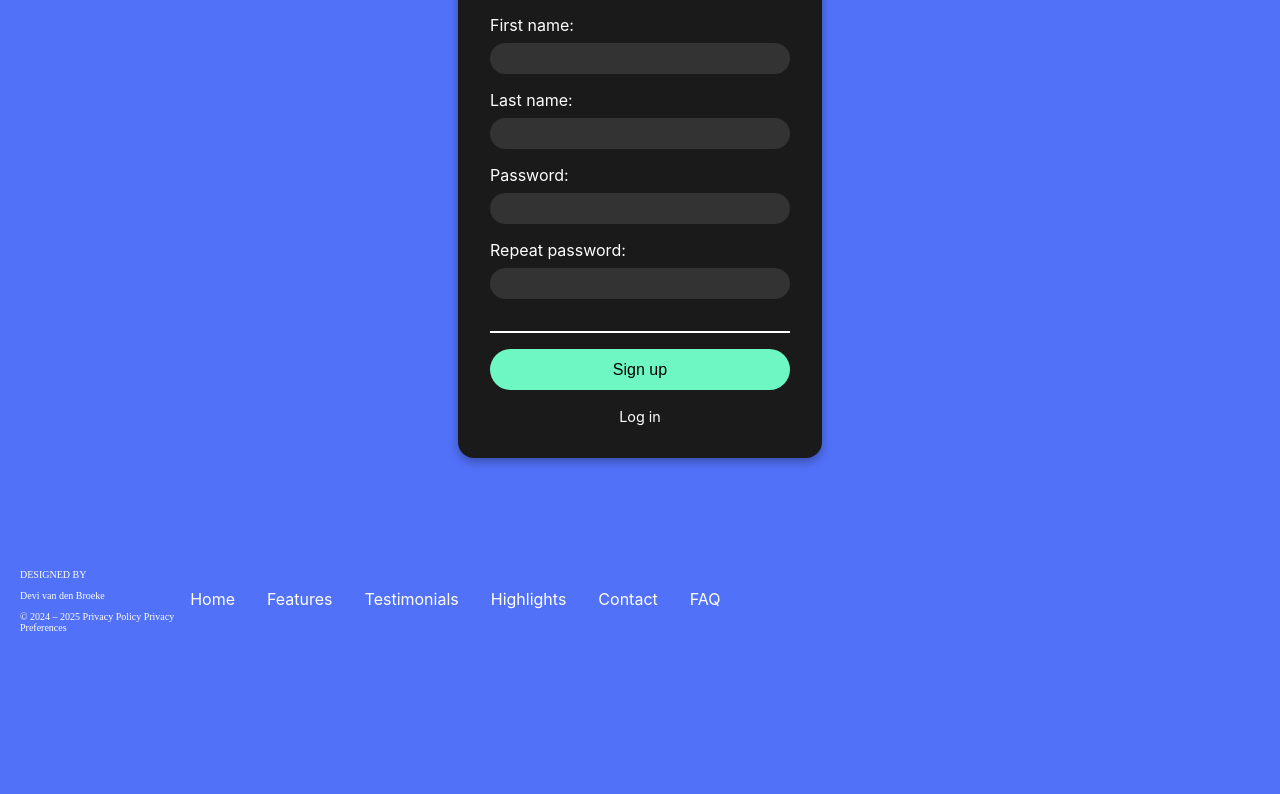
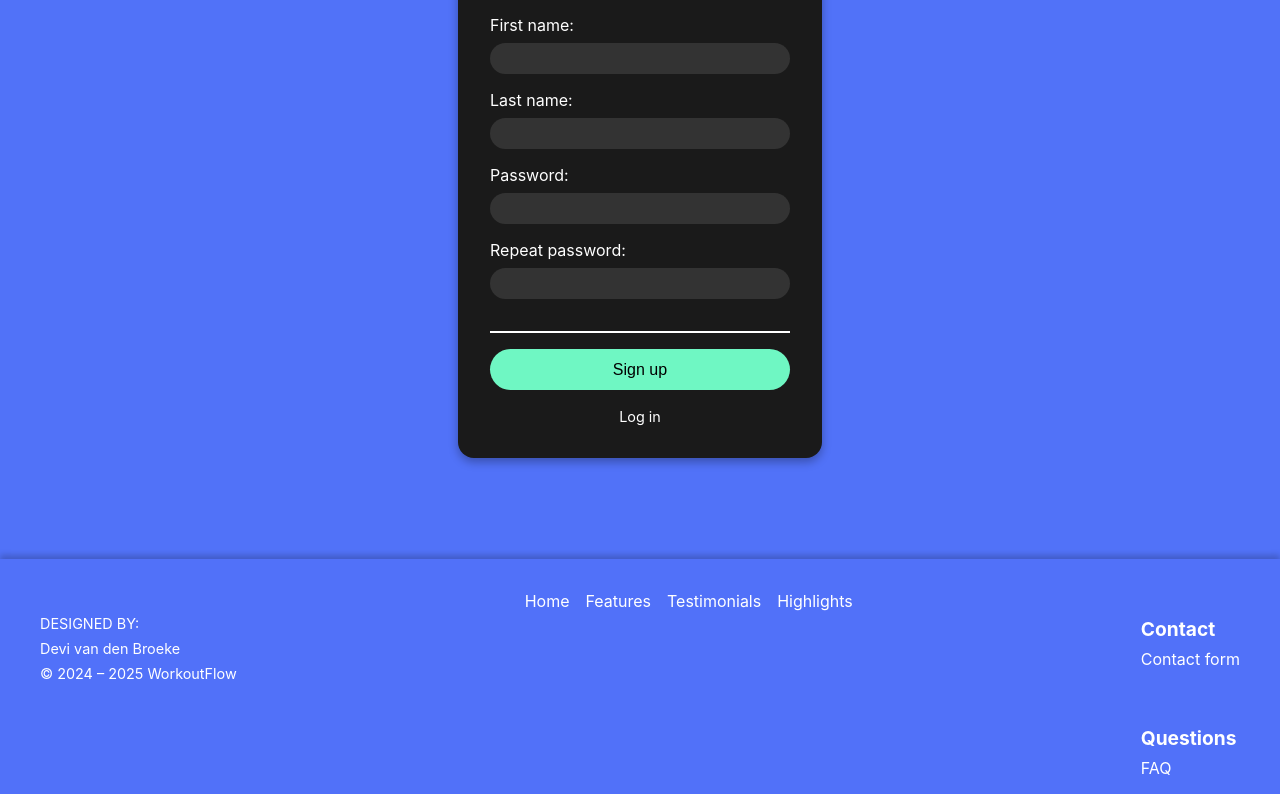
Before and after one commit to Devivdb/workout-builder, a React (Vite) app: page /sign-Up in a window 1280 px wide. Shown: the part 321-1115 px from the top of the page. Before the commit the page ends 960 px from the top, so only its background shows below. Built offline with nearby package versions, Linux system fonts and the light colour scheme.

Commit message:
Verdere uitwerking van de Footer-component: styling

```diff
--- a/src/components/ui/footer/Footer.css
+++ b/src/components/ui/footer/Footer.css
@@ -1,13 +1,81 @@
-footer {
-    background: rgba(80, 113, 250, 0.1);
-    box-shadow: 0px 4px 6px rgba(0, 0, 0, 0.1);
+/*footer {*/
+/*    background: rgba(80, 113, 250, 0.1);*/
+/*
+/*    display: flex;*/
+/*    flex-direction: row;*/
+/*    height: 10vh;*/
+/*}*/
+
+/*.footer-text p {*/
+/*    font-size: 10px;*/
+/*    color: white;*/
+/*    padding-left: 20px;*/
+/*}*/
+
+/*<p>DESIGNED BY</p>*/
+/*<p>Devi van den Broeke</p>*/
+/*<p>© 2024 – 2025 Privacy Policy Privacy Preferences</p>*/
+
+.footer {
+    background: rgba(80, 113, 250, 0.2);
+    color: #fff;
+    padding: 2rem 1rem 0 1rem;
+    box-shadow: 0 -4px 6px rgba(0, 0, 0, 0.2);
+    font-family: Inter, sans-serif;
+}
+
+.footer-container {
     display: flex;
-    flex-direction: row;
-    height: 10vh;
+    justify-content: space-between;
+    flex-wrap: wrap;
+    max-width: 1200px;
+    margin: 0 auto;
+}
+
+.footer-links {
+    display: flex;
+    flex-wrap: wrap;
+    gap: 1rem;
+    margin-bottom: 1rem;
+}
+
+.footer-link {
+    color: white;
+    text-decoration: none;
+    font-size: 1rem;
+    transition: color 0.3s;
+}
+
+.footer-link:hover {
+    color: #1f2937;
+}
+
+.footer-sections {
+    display: flex;
+    flex-direction: column;
+    gap: 1rem;
+}
+
+.footer-section h4 {
+    font-size: 1.2rem;
+    margin-bottom: 0.5rem;
+}
+
+.footer-section {
+    margin-bottom: 1rem;
+}
+
+.footer-section .footer-link {
+    display: block;
+    font-size: 1rem;
+}
+
+.footer-text {
+    text-align: start;
+    margin-top: 1rem;
 }
 
 .footer-text p {
-    font-size: 10px;
-    color: white;
-    padding-left: 20px;
+    margin: 0.5rem 0;
+    font-size: 0.9rem;
 }
--- a/src/components/ui/footer/Footer.jsx
+++ b/src/components/ui/footer/Footer.jsx
@@ -5,33 +5,30 @@ function Footer(){
     return (
         <>
             <footer className="footer">
-                <div className="footer-text">
-                    <p>DESIGNED BY</p>
-                    <p>Devi van den Broeke</p>
-                    <p>© 2024 – 2025 Privacy Policy Privacy Preferences</p>
+                <div className="footer-container">
+                    <div className="footer-text">
+                        <p>DESIGNED BY:</p>
+                        <p>Devi van den Broeke</p>
+                        <p>© 2024 – 2025 WorkoutFlow</p>
+                    </div>
+                    <div className="footer-links">
+                        <NavLink to="/" className="footer-link">Home</NavLink>
+                        <NavLink to="/features" className="footer-link">Features</NavLink>
+                        <NavLink to="/testimonials" className="footer-link">Testimonials</NavLink>
+                        <NavLink to="/highlights" className="footer-link">Highlights</NavLink>
+                    </div>
+                    <div className="footer-sections">
+                        <div className="footer-section">
+                            <h4>Contact</h4>
+                            <NavLink to="/contact" className="footer-link">Contact form</NavLink>
+                        </div>
+                        <div className="footer-section">
+                            <h4>Questions</h4>
+                            <NavLink to="/faq" className="footer-link">FAQ</NavLink>
+                        </div>
+                    </div>
                 </div>
-                <nav className="menu">
-                    <ul className="main-menu">
-                        <li>
-                            <NavLink to="/">Home</NavLink>
-                        </li>
-                        <li>
-                            <NavLink to="/features">Features</NavLink>
-                        </li>
-                        <li>
-                            <NavLink to="/testimonials">Testimonials</NavLink>
-                        </li>
-                        <li>
-                            <NavLink to="/highlights">Highlights</NavLink>
-                        </li>
-                        <li>
-                            <NavLink to="/contact">Contact</NavLink>
-                        </li>
-                        <li>
-                            <NavLink to="/faq">FAQ</NavLink>
-                        </li>
-                    </ul>
-                </nav>
+
             </footer>
         </>
     );
```
Also changed, not shown: src/pages/search/Search.css (added), src/pages/search/Search.jsx (added), src/pages/searchResult/SearchResult.css (added), src/pages/searchResult/SearchResult.jsx (added), src/pages/workoutBuilder/WorkoutBuilder.css (added), src/pages/workoutBuilder/WorkoutBuilder.jsx (added).
